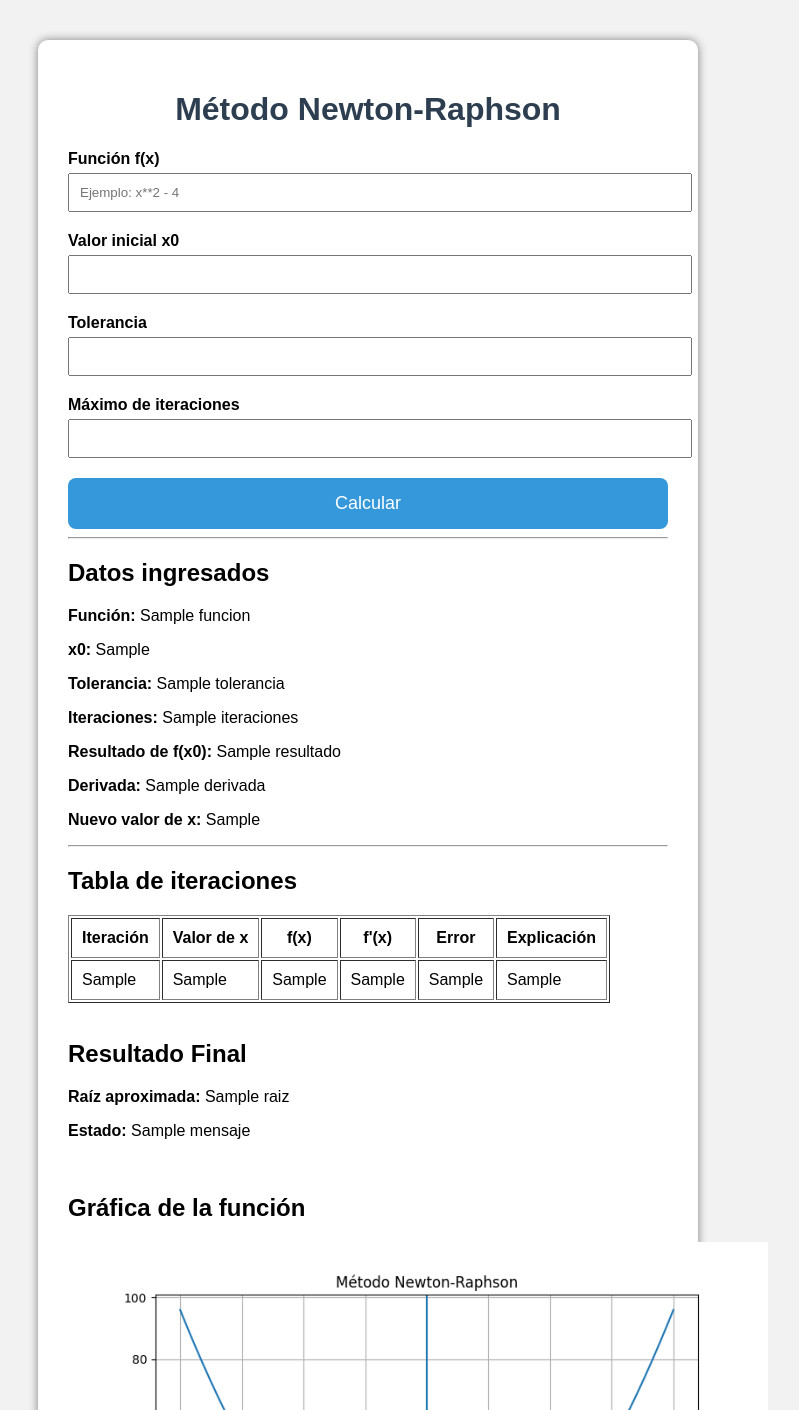
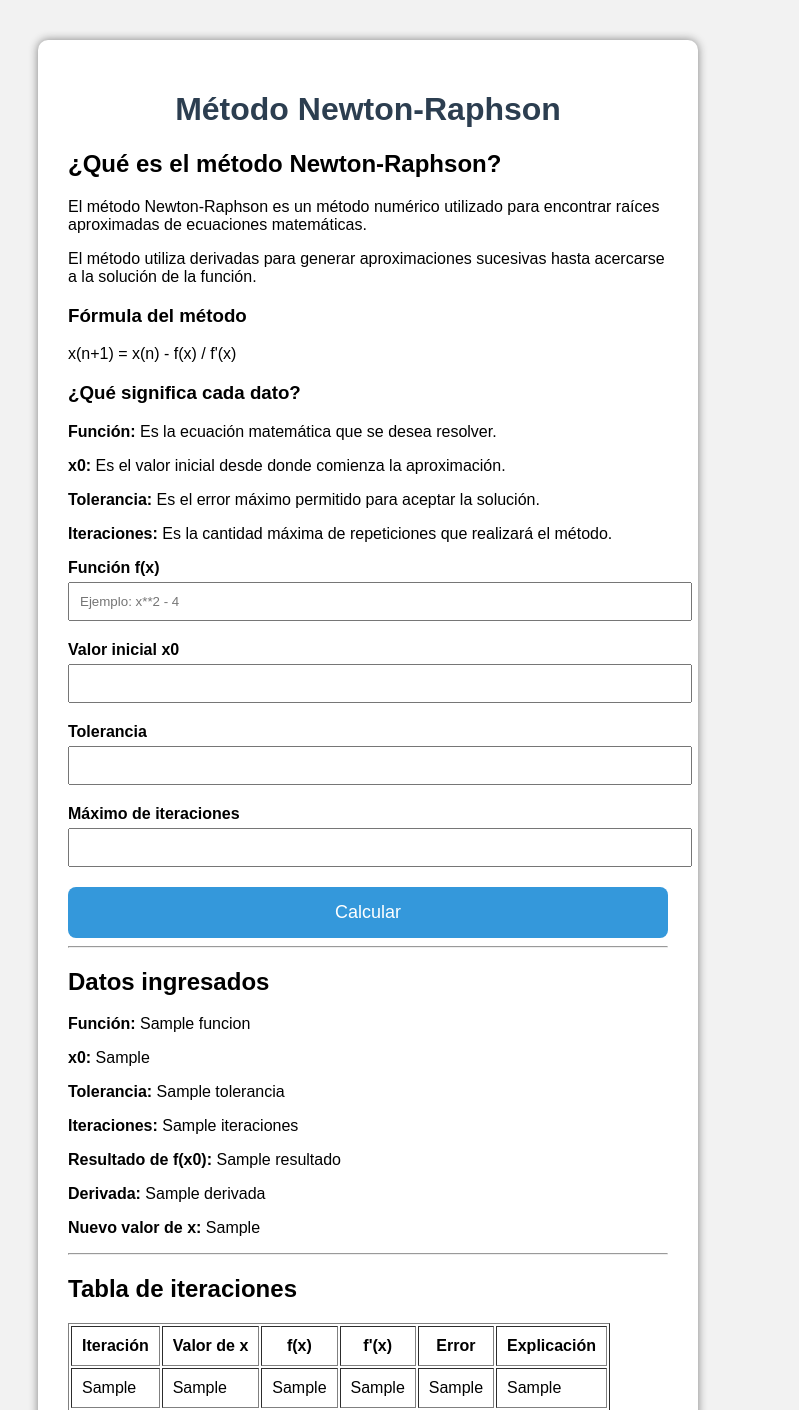
Before and after one commit to Naydelin12/metodos-numericos, a Django app: template metodos/templates/newton.html in a window 1280 px wide. Shown: the top 1410 px of the page, without its empty margins (272-1071 px from the left). Run offline with Django 5.2, Linux system fonts and the light colour scheme; the template is opened without the code that fills it: most values are stand-ins (such as "Sample title", 1, 10 or a date in 2020).

Commit message:
newton raphson finalizado

```diff
--- a/metodos/templates/newton.html
+++ b/metodos/templates/newton.html
@@ -59,6 +59,46 @@
     <div class="contenedor">
 
         <h1>Método Newton-Raphson</h1>
+
+        <h2>¿Qué es el método Newton-Raphson?</h2>
+
+<p>
+El método Newton-Raphson es un método numérico utilizado para encontrar
+raíces aproximadas de ecuaciones matemáticas.
+</p>
+
+<p>
+El método utiliza derivadas para generar aproximaciones sucesivas
+hasta acercarse a la solución de la función.
+</p>
+
+<h3>Fórmula del método</h3>
+
+<p>
+x(n+1) = x(n) - f(x) / f'(x)
+</p>
+
+<h3>¿Qué significa cada dato?</h3>
+
+<p>
+<strong>Función:</strong>
+Es la ecuación matemática que se desea resolver.
+</p>
+
+<p>
+<strong>x0:</strong>
+Es el valor inicial desde donde comienza la aproximación.
+</p>
+
+<p>
+<strong>Tolerancia:</strong>
+Es el error máximo permitido para aceptar la solución.
+</p>
+
+<p>
+<strong>Iteraciones:</strong>
+Es la cantidad máxima de repeticiones que realizará el método.
+</p>
 
         <form method="POST">
 
@@ -142,6 +182,50 @@
 
 <img src="/static/grafica.png" width="700">
 
+<br><br>
+
+<h2>Interpretación del Método Newton-Raphson</h2>
+
+<p>
+El método Newton-Raphson es un método numérico utilizado para encontrar
+raíces aproximadas de una función matemática.
+</p>
+
+<p>
+El método utiliza derivadas y aproximaciones sucesivas para acercarse
+cada vez más a la raíz de la función.
+</p>
+
+<p>
+En este caso, la función ingresada fue:
+<strong>{{ funcion }}</strong>
+</p>
+
+<p>
+La raíz aproximada encontrada por el método fue:
+<strong>{{ raiz }}</strong>
+</p>
+
+<p>
+La tabla de iteraciones muestra cómo el método fue mejorando
+la aproximación en cada paso hasta cumplir la tolerancia establecida.
+</p>
+
+<p>
+El error disminuye progresivamente en cada iteración,
+lo que indica que el método está convergiendo correctamente.
+</p>
+
+<p>
+La gráfica representa el comportamiento de la función matemática.
+Los puntos donde la curva cruza el eje x representan las raíces de la función.
+</p>
+
+<p>
+La convergencia observada demuestra que el método Newton-Raphson
+es eficiente para aproximar soluciones de ecuaciones no lineales.
+</p>
+
     </div>
 
 </body>
```
Also changed, not shown: metodos/static/grafica.png.
